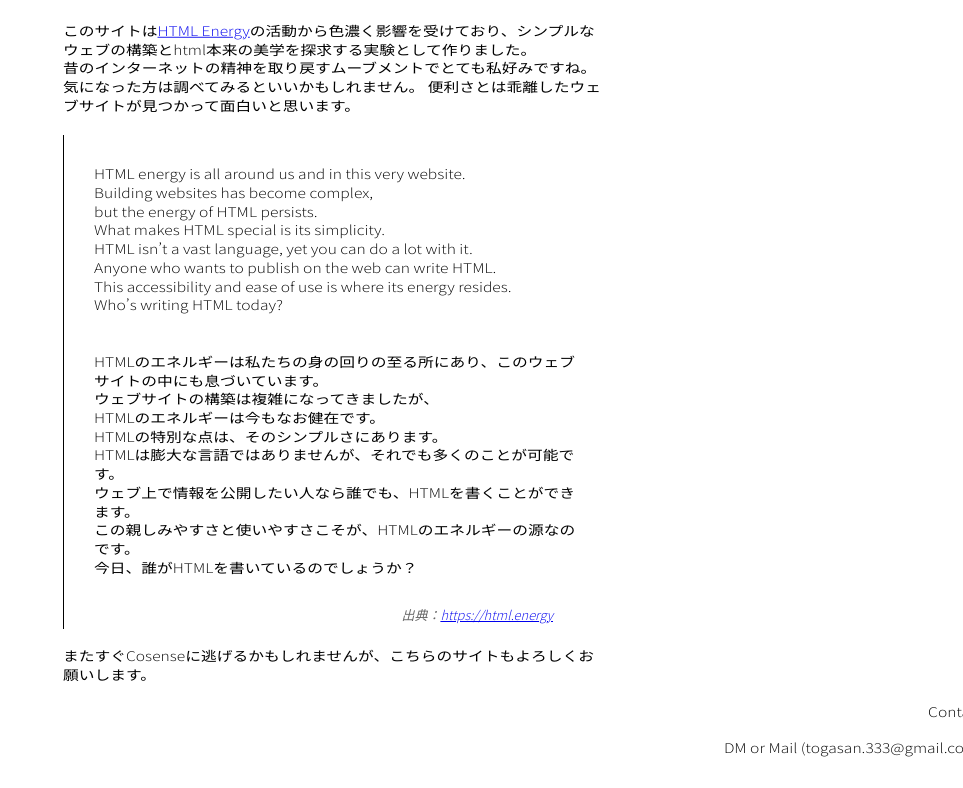
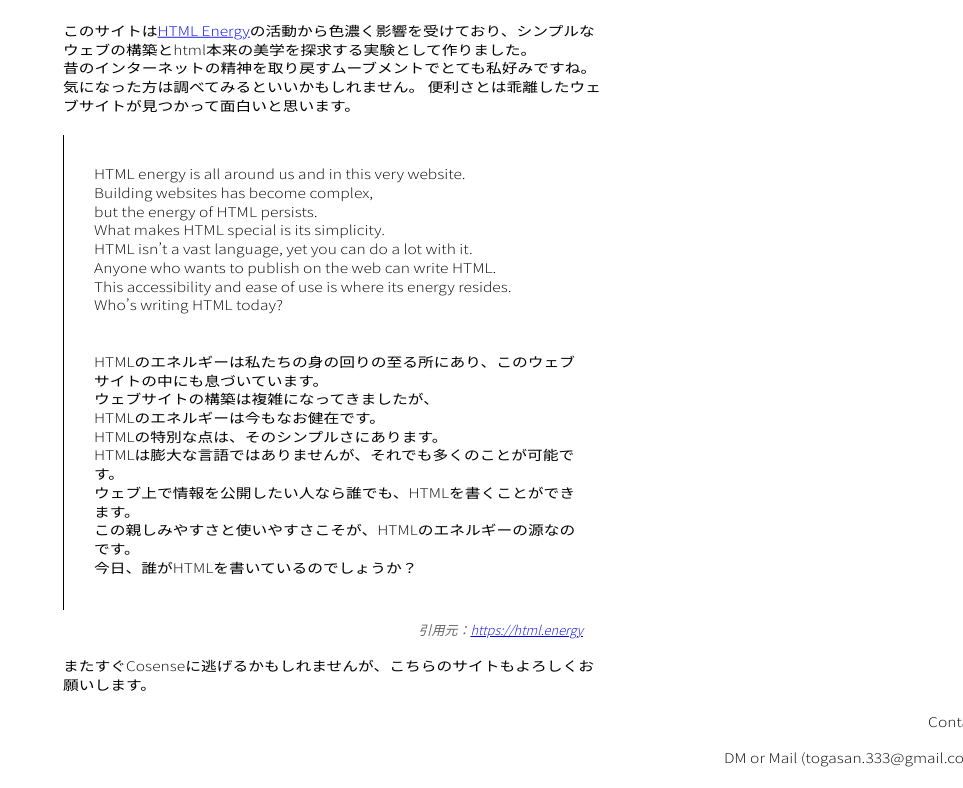
Before and after one commit to SanneToga/SanneToga.github.io, a plain HTML site: page blog.html in a window 1280 px wide. Shown: the part 897-1685 px from the top of the page, without its empty margins (317-1280 px from the left). Drawn offline with Linux system fonts and the light colour scheme; a script that the page names is missing.

Commit message:
告知の記事と小さい文字のスタイルを追加

```diff
--- a/blog.html
+++ b/blog.html
@@ -6,7 +6,7 @@
     <title>SanneToga | BLOG</title>
     <link rel="stylesheet" href="./css/style.css">
     <script src="./js/mouse.js" defer></script>
-    <script async src="https://platform.x.com/widgets.js" charset="utf-8" defer></script>
+    <script async src="https://platform.x.com/widgets.js" charset="utf-8"></script>
 </head>
 <body>
     <nav>
@@ -86,8 +86,8 @@
                     この親しみやすさと使いやすさこそが、HTMLのエネルギーの源なのです。<br>
                     今日、誰がHTMLを書いているのでしょうか？
                 </p>
-                <cite>出典：<a href="https://html.energy" target="_blank" rel="noopener noreferrer">https://html.energy</a></cite>
                 </blockquote>
+                <cite>引用元：<a href="https://html.energy" target="_blank" rel="noopener noreferrer">https://html.energy</a></cite>
                 <p>
                     またすぐCosenseに逃げるかもしれませんが、こちらのサイトもよろしくお願いします。
                 </p>
--- a/css/style.css
+++ b/css/style.css
@@ -136,7 +136,7 @@ blockquote {
     padding: 5px 30px;
 }
 
-blockquote cite {
+cite {
     display: block;
     text-align: right;
     font-size: 13px;
```
